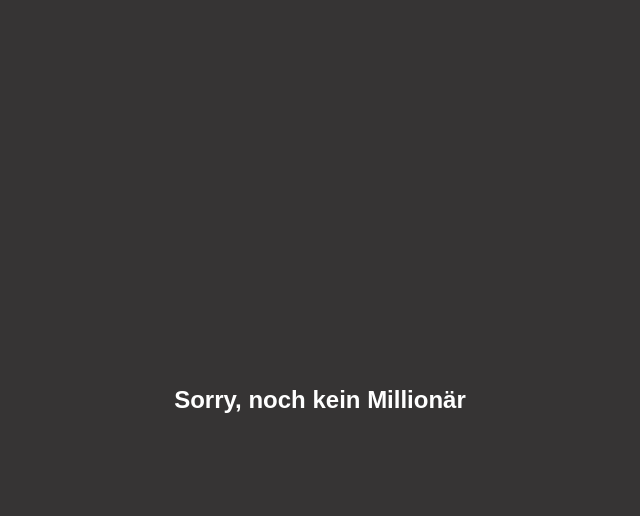
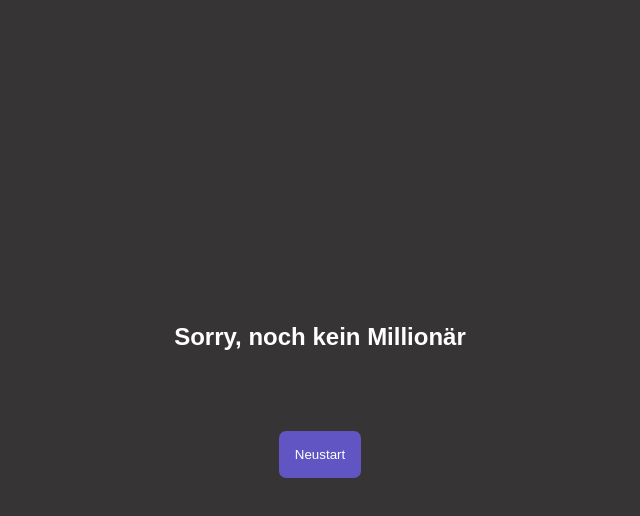
Before and after one commit to MarkusArtemov/simpleGame, a plain HTML site: page index.html in a window 1280 px wide. Both pictures are taken after a click on the button "Klick mich und ich komme". Shown: the whole page, without its empty margins (320-960 px from the left). Drawn offline with Linux system fonts and the light colour scheme.

Commit message:
Restart Funktion hinzugefügt, Intervalle in einer Liste ausgelagert

```diff
--- a/index.html
+++ b/index.html
@@ -11,5 +11,6 @@
   <body>
     <button id="click-button">Klick mich und ich komme</button>
     <p class="endgameMessage">Sorry, noch kein Millionär</p>
+    <button id="restart-button">Neustart</button>
   </body>
 </html>
--- a/script.js
+++ b/script.js
@@ -1,22 +1,41 @@
 const button = document.getElementById("click-button");
 const endGameMessage = document.querySelector(".endgameMessage");
+const restartButton = document.getElementById("restart-button");
 
 
+const intervals = [];
+
 const moveButton = () => {
-  let x = Math.floor(Math.random() * (window.innerWidth - button.offsetWidth));
-  let y = Math.floor(Math.random() * (window.innerHeight - button.offsetHeight));
+  const x = Math.floor(Math.random() * (window.innerWidth - button.offsetWidth));
+  const y = Math.floor(Math.random() * (window.innerHeight - button.offsetHeight));
   button.style.position = "absolute";
   button.style.left = x + "px";
   button.style.top = y + "px";
 }
 
+const showResult = () => {
+  endGameMessage.style.display = 'block';
+  restartButton.style.display = 'block';
+  button.style.display = 'none';
+  clearInterval(gameInterval);
+}
+
+const restartGame = () => {
+  endGameMessage.style.display = 'none';
+  restartButton.style.display = 'none';
+  button.style.display = 'block';
+  setUpInterval();
+}
+
+const setUpInterval = () => {
+  intervals.forEach(interval => clearInterval(interval));
+  intervals.length = 0;
+  const gameInterval = setInterval(moveButton, 1000);
+  intervals.push(gameInterval);
+}
 
 
-const showResult = () => {
-  endGameMessage.style.display = 'block';
-  button.style.display = 'none';
-  clearInterval(gameIntervall);
-}
-
-let gameIntervall = setInterval(moveButton, 1000);
+const gameInterval = setInterval(moveButton, 1000);
+intervals.push(gameInterval);
 button.addEventListener("click",showResult);
+restartButton.addEventListener("click",restartGame);
--- a/style.css
+++ b/style.css
@@ -7,17 +7,24 @@
 
 body{
     height: 100vh;
-    display: grid;
-    place-items: center;
+    display: flex;
+    justify-content: center;
+    align-items: center;
+    flex-direction: column;
+    gap: 10vh;
     background-color: rgb(54, 52, 52);
 }
 
-#click-button{
+button{
     padding: 1rem;
     color: white;
     border: none;
     border-radius: 7px;
     background-color: rgb(96, 85, 194);
+}
+
+#restart-button{
+    display: none;
 }
 
 .endgameMessage{
```
